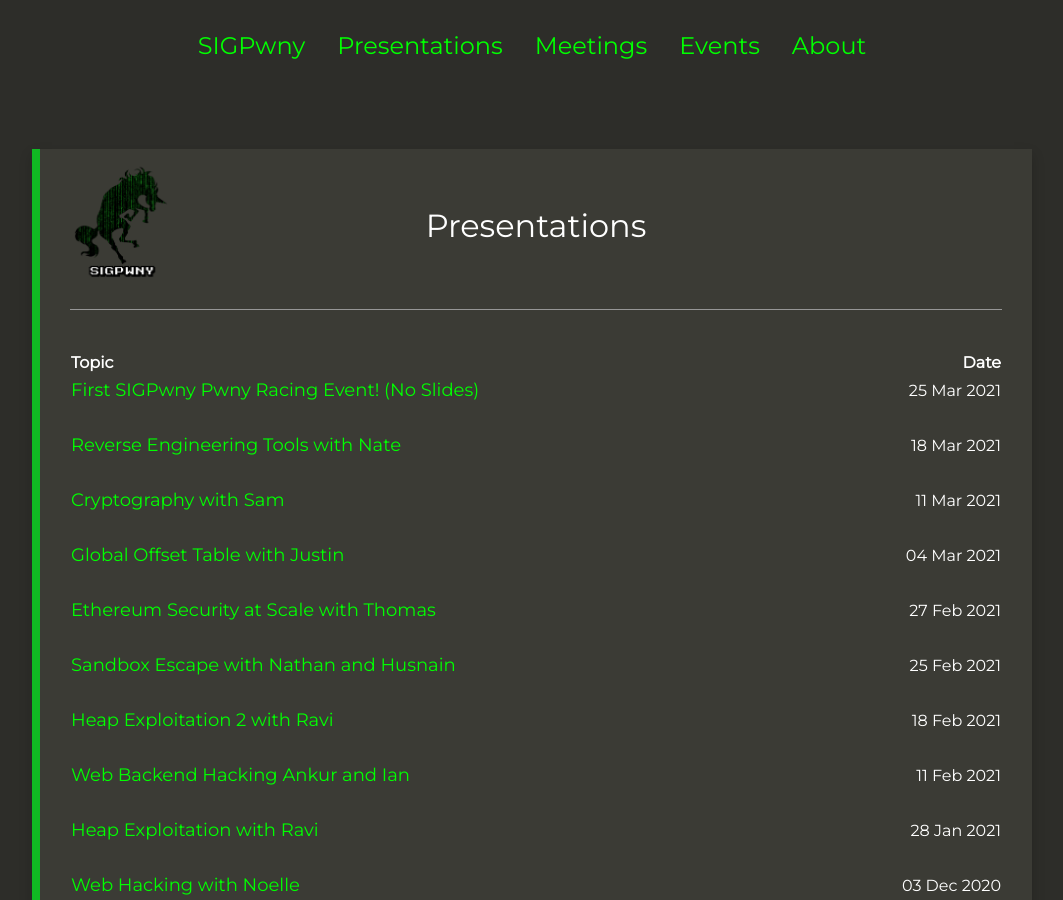
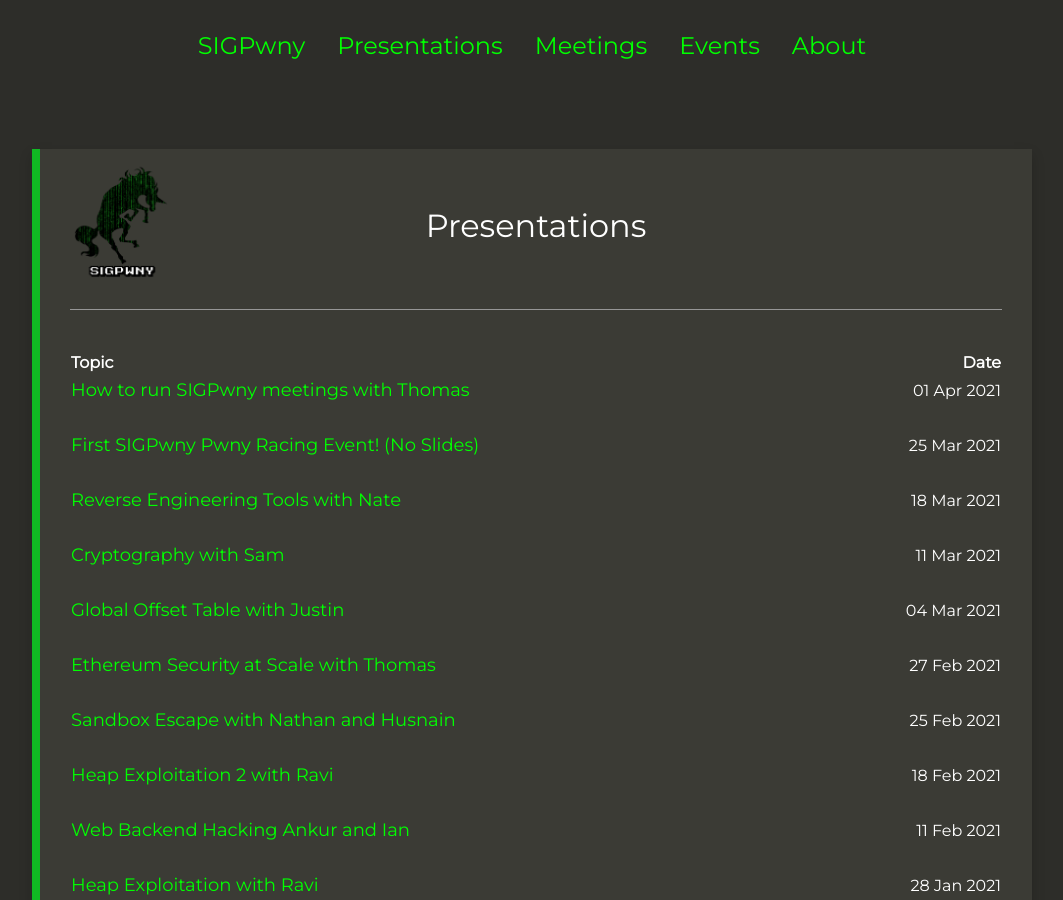
Before and after one commit to sigpwny/sigpwny.github.io-archive, a Jekyll site: the page built from presentation.md, in a window 1280 px wide and 900 px high. Shown: the whole window, without its empty margins (108-1171 px from the left). Built offline with Jekyll 4.4.1, drawn with Linux system fonts in a browser that asks for light colours; nearby versions of some CDN libraries.

Commit message:
Added recursive meeting 2021

```diff
--- a/presentation.md
+++ b/presentation.md
@@ -2,6 +2,11 @@
 layout: page
 title: Presentations
 presentations: [
+  {
+    link: "https://sigpwny.github.io/presentation/FA2019/recursive.pdf",
+    title: "How to run SIGPwny meetings with Thomas",
+    date: "2021-04-01",
+  },
   {
     link: "https://sigpwny.github.io/presentation",
     title: "First SIGPwny Pwny Racing Event! (No Slides)",
```
